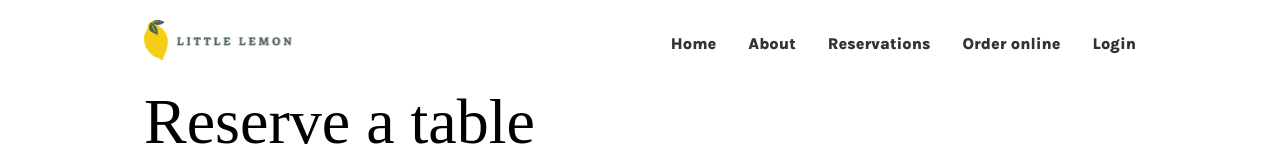
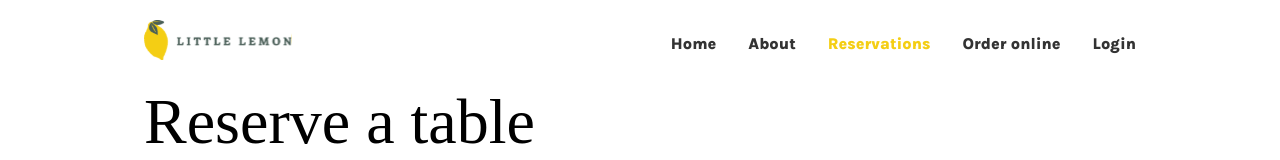
Before and after one commit to raphaellopes/meta-capstone-project, a React (Vite) app: page /booking in a window 1280 px wide. Shown: the top 160 px of the page. Built offline with nearby package versions, Linux system fonts and the light colour scheme; a web font is replaced by a local one.

Commit message:
improve link visibility

```diff
--- a/src/components/footer/index.tsx
+++ b/src/components/footer/index.tsx
@@ -5,9 +5,9 @@ import Nav from "@components/nav";
 const Footer = () => (
   <footer id="footer">
     <div className="container">
-      <div>
+      <a href="/" className="logo-link">
         <img src={Logo} alt="Little Lemon" />
-      </div>
+      </a>
       <div className="footer-content">
         <div className="footer-content-wrapper">
           <h4>Doormat navigation</h4>
--- a/src/components/footer/styles.css
+++ b/src/components/footer/styles.css
@@ -34,7 +34,8 @@
   font-weight: var(--font-primary-weight-regular);
 }
 
-#footer a:hover {
+#footer a:hover,
+#footer .nav-link-active {
   color: var(--secondary-warm);
   text-decoration: underline;
 }
--- a/src/components/header/index.tsx
+++ b/src/components/header/index.tsx
@@ -10,9 +10,9 @@ const Header = () => (
         <HamburguerIcon />
       </button>
       <div className="header-content">
-        <div>
+        <a href="/" className="logo-link">
           <img src={Logo} alt="Little Lemon" />
-        </div>
+        </a>
         <Nav />
       </div>
     </div>
--- a/src/components/header/styles.css
+++ b/src/components/header/styles.css
@@ -29,14 +29,18 @@
   display: none;
 }
 
-#header nav a {
+#header .nav-link {
   font-weight: var(--font-primary-weight-extra-bold);
   color: var(--seconday-dark);
 }
 
-#header nav a:hover {
+#header .nav-link:hover {
   color: var(--primary-highlight);
   text-decoration: underline;
+}
+
+#header .nav-link-active {
+  color: var(--primary-highlight);
 }
 
 @media (min-width: 768px) {
--- a/src/components/nav/index.tsx
+++ b/src/components/nav/index.tsx
@@ -1,41 +1,45 @@
-const Nav = () => (
+import classNames from "classnames";
+import { useLocation } from "react-router-dom";
+
+const Nav = () => {
+  const currentPath = useLocation().pathname;
+  const isActive = (path: string) => currentPath === path;
+
+  const navLinks = [
+    { path: "/", label: "Home", title: "Link to home page" },
+    { path: "/#about", label: "About", title: "Link to about page" },
+    {
+      path: "/booking",
+      label: "Reservations",
+      title: "Link to reservations page",
+    },
+    {
+      path: "/order-online",
+      label: "Order online",
+      title: "Link to order online page",
+    },
+    { path: "/login", label: "Login", title: "Link to login page" },
+  ];
+
+  return (
     <nav className="nav">
       <ul className="nav-list">
-      <li className="nav-item">
-        <a className="nav-link" href="/" title="Link to home page">
-          Home
+        {navLinks.map((link) => (
+          <li className="nav-item" key={link.path}>
+            <a
+              className={classNames("nav-link", {
+                "nav-link-active": isActive(link.path),
+              })}
+              href={link.path}
+              title={link.title}
+            >
+              {link.label}
             </a>
           </li>
-      <li className="nav-item">
-        <a className="nav-link" href="/#about" title="Link to about page">
-          About
-        </a>
-      </li>
-      <li className="nav-item">
-        <a
-          className="nav-link"
-          href="/booking"
-          title="Link to reservations page"
-        >
-          Reservations
-        </a>
-      </li>
-      <li className="nav-item">
-        <a
-          className="nav-link"
-          href="/order-online"
-          title="Link to order online page"
-        >
-          Order online
-        </a>
-      </li>
-      <li className="nav-item">
-        <a className="nav-link" href="/login" title="Link to login page">
-          Login
-        </a>
-      </li>
+        ))}
       </ul>
     </nav>
   );
+};
 
 export default Nav;
```
Lines whose indentation alone changed are shown as unchanged.
